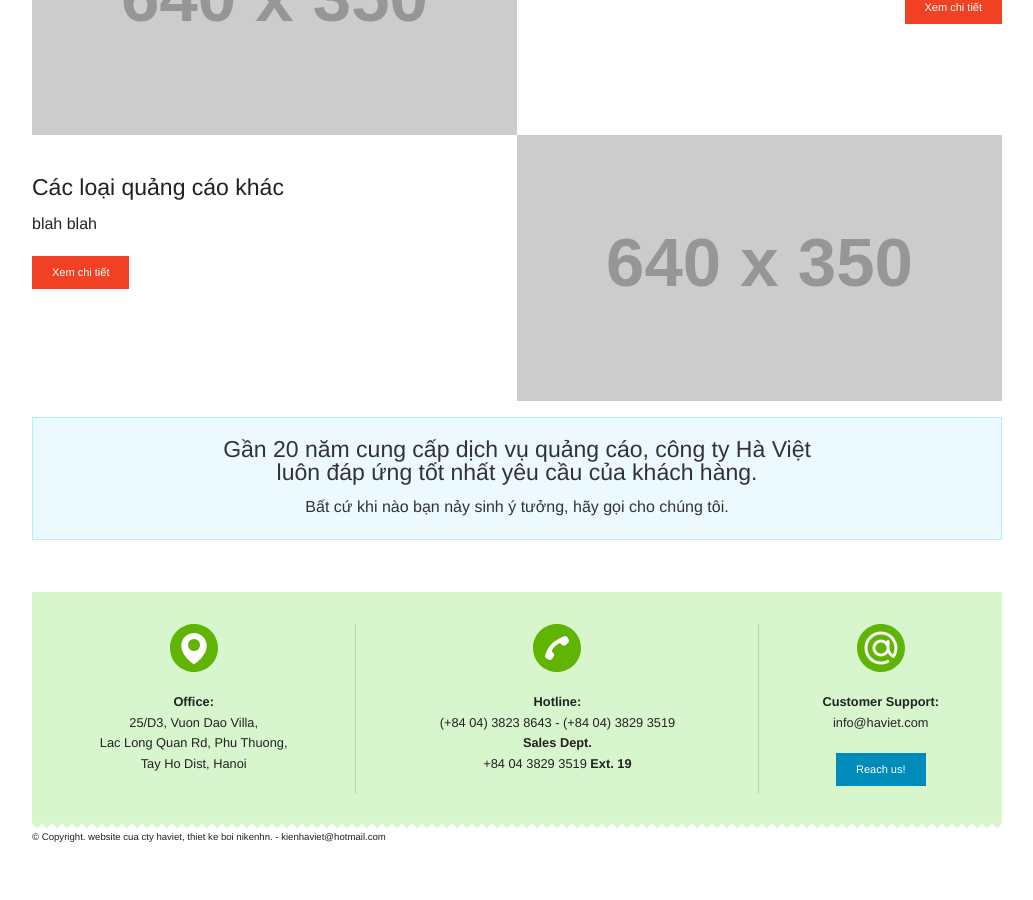
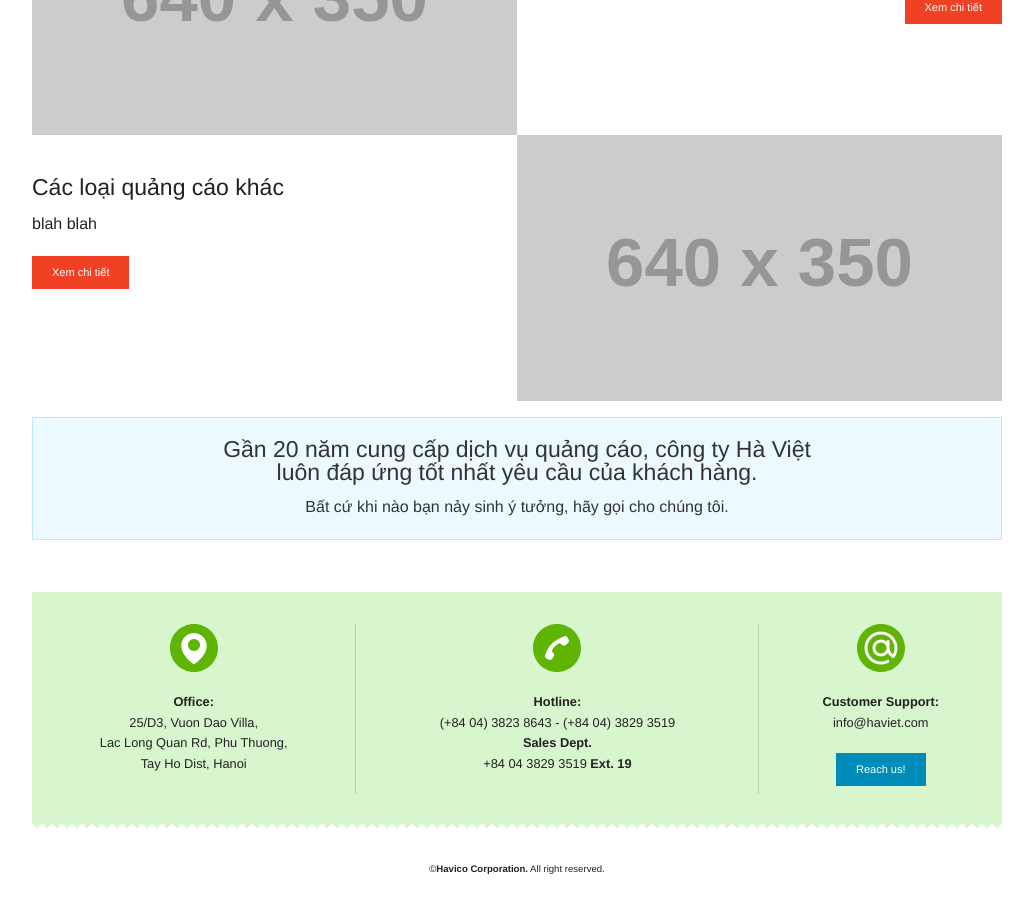
Before and after one commit to haviet/static-on-foundation, a Jekyll site: the page built from index.html, in a window 1280 px wide and 900 px high, scrolled down 2175 px. Shown: the whole window, without its empty margins (123-1156 px from the left). Built offline with Jekyll 4.4.1, drawn with Linux system fonts in a browser that asks for light colours; before the commit the page ends 3043 px from its top, so only the background shows below that.

Commit message:
Update footer.html

```diff
--- a/_includes/footer.html
+++ b/_includes/footer.html
@@ -62,7 +62,8 @@
   <div class="row">
   	<div class="columns">
   		<div style="background: url('{{ site.baseurl }}/sdk-img/footer-bg-01.png') repeat-x top left;">
-  		{% if site.description & site.admin-email %}<p><small>&copy; Copyright. {{ site.description }} - {{ site.admin-email }}</small></p>{% endif %}
+  		<!-- {% if site.description & site.admin-email %}<p><small>&copy; Copyright. {{ site.description }} - {{ site.admin-email }}</small></p>{% endif %} -->
+  		<br><br><p class="text-centered"><small>&copy;<strong>Havico Corporation.</strong> All right reserved.</small></p>
   		</div>
   	</div>
   </div>
```
